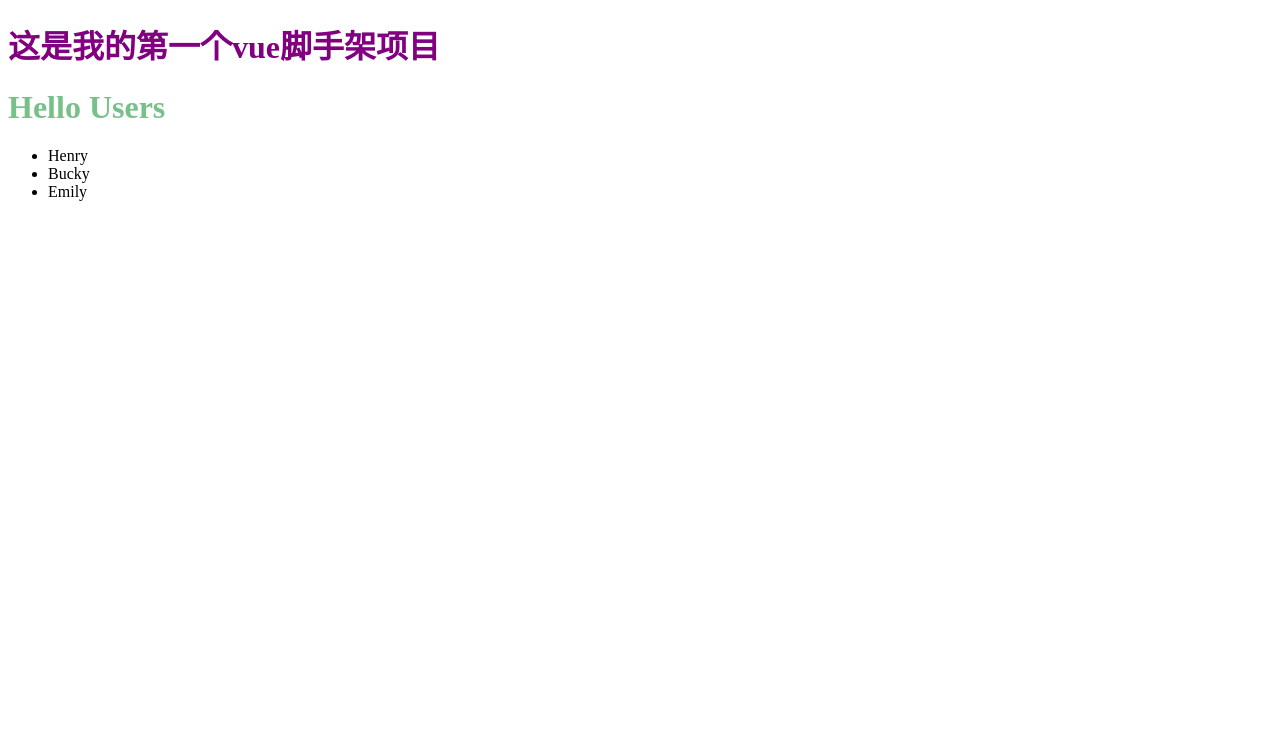
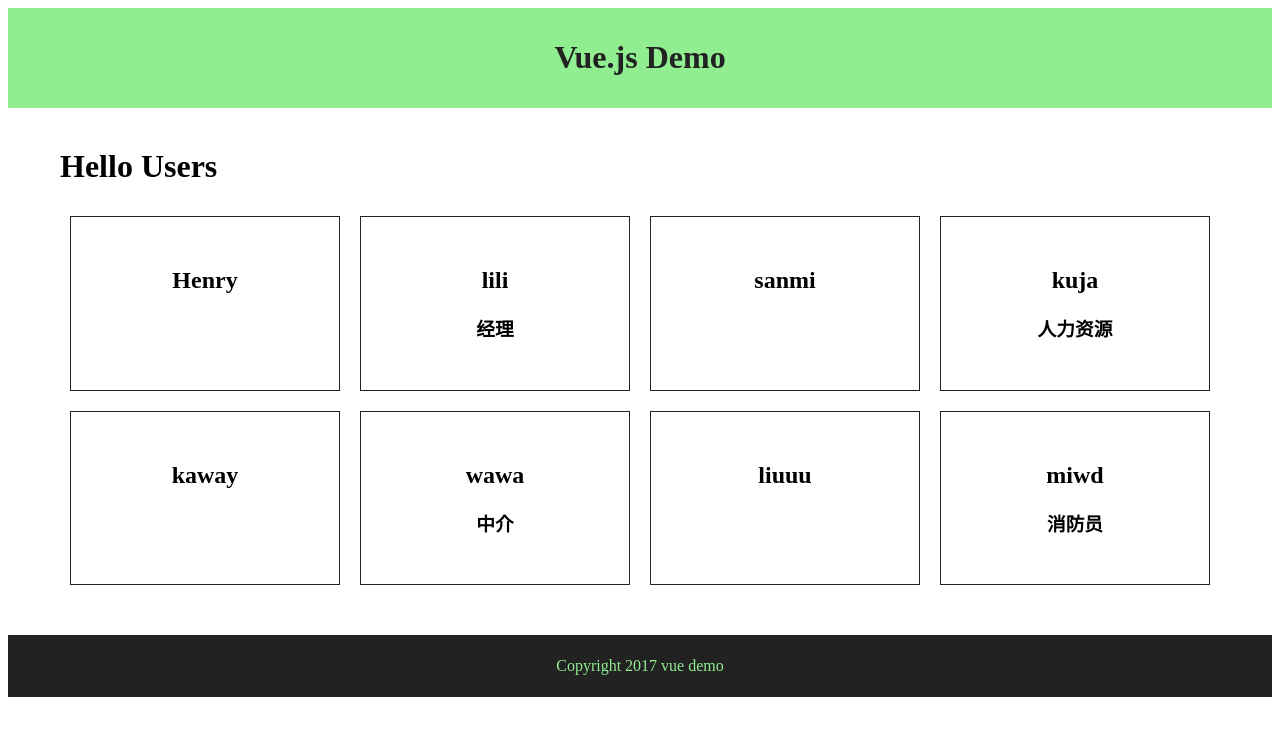
Before and after one commit to Jonsonice/vue-basic, a Vue app in the folder vue-playlist/: page / in a window 1280 px wide. Shown: the top 736 px of the page. Built offline with nearby package versions, Linux system fonts and the light colour scheme.

Commit message:
Vue2.x-实战Demo(组件嵌套)

```diff
--- a/vue-playlist/src/App.vue
+++ b/vue-playlist/src/App.vue
@@ -1,8 +1,9 @@
 <!-- 1模板 html结构 -->
 <template>
   <div id="app">
-    <h1>{{title}}</h1>
+    <app-header></app-header>
     <users></users>
+    <app-footer></app-footer>
   </div>
 </template>
 
@@ -10,6 +11,8 @@
 <script>
   //局部注册组件
 import Users from './components/Users'
+import Header from './components/Header'
+import Footer from './components/Footer'
 
 export default {
   name: 'App',
@@ -19,9 +22,11 @@ export default {
     }
   },
   components:{
-    // "users":Users
     // "p":Users   与系统标签冲突 不可取
-    Users
+    // Users
+    "users":Users,
+    "app-header":Header,
+    "app-footer":Footer
   }
 }
 </script>
--- /dev/null
+++ b/vue-playlist/src/components/Footer.vue
@@ -0,0 +1,28 @@
+<template>
+  <footer>
+    <p>{{copyright}}</p>
+  </footer>
+</template>
+
+<script>
+export default {
+  name: 'app-footer',
+  data(){
+    return{
+      copyright:'Copyright 2017 vue demo'
+    }
+  }
+}
+</script>
+
+<!-- Add "scoped" attribute to limit CSS to this component only -->
+<style scoped>
+  footer{
+    background:#222;
+    padding: 6px;
+  }
+  p{
+    color: lightgreen;
+    text-align: center;
+  }
+</style>
--- /dev/null
+++ b/vue-playlist/src/components/Header.vue
@@ -0,0 +1,28 @@
+<template>
+  <header>
+    <h1>{{title}}</h1>
+  </header>
+</template>
+
+<script>
+export default {
+  name: 'app-header',
+  data(){
+    return{
+      title:'Vue.js Demo'
+    }
+  }
+}
+</script>
+
+<!-- Add "scoped" attribute to limit CSS to this component only -->
+<style scoped>
+  header{
+    background: lightgreen;
+    padding: 10px;
+  }
+  h1{
+    color: #222;
+    text-align: center;
+  }
+</style>
--- a/vue-playlist/src/components/Users.vue
+++ b/vue-playlist/src/components/Users.vue
@@ -2,7 +2,10 @@
   <div class="users">
     <h1>Hello Users</h1>
     <ul>
-      <li v-for="user in users">{{user}}</li>
+      <li v-for="user in users" v-on:click="user.show = !user.show">
+        <h2>{{user.name}}</h2>
+        <h3 v-show="user.show">{{user.position}}</h3>
+      </li>
     </ul>
   </div>
 </template>
@@ -12,7 +15,16 @@ export default {
   name: 'users',
   data(){
     return{
-      users:["Henry","Bucky","Emily"]
+      users:[
+        {name:"Henry", position:'总裁' ,show:false},
+        {name:"lili", position:'经理' ,show:true},
+        {name:"sanmi", position:'保洁' ,show:false},
+        {name:"kuja", position:'人力资源' ,show:true},
+        {name:"kaway", position:'安保' ,show:false},
+        {name:"wawa", position:'中介' ,show:true},
+        {name:"liuuu", position:'医生' ,show:false},
+        {name:"miwd", position:'消防员' ,show:true}
+      ]
     }
   }
 }
@@ -20,7 +32,26 @@ export default {
 
 <!-- Add "scoped" attribute to limit CSS to this component only -->
 <style scoped>
-  h1{
-    color: #0828;
-  }
+.users{
+  width: 100%;
+  max-width: 1200px;
+  margin: 40px auto;
+  padding: 0 20px;
+  box-sizing: border-box;
+}
+ul{
+  display: flex;
+  flex-wrap: wrap;
+  list-style-type: none;
+  padding: 0;
+}
+li{
+  flex-grow: 1;
+  flex-basis: 200px;
+  text-align: center;
+  padding: 30px;
+  border: 1px solid #222;
+  margin: 10px;
+  cursor: pointer;
+}
 </style>
```
